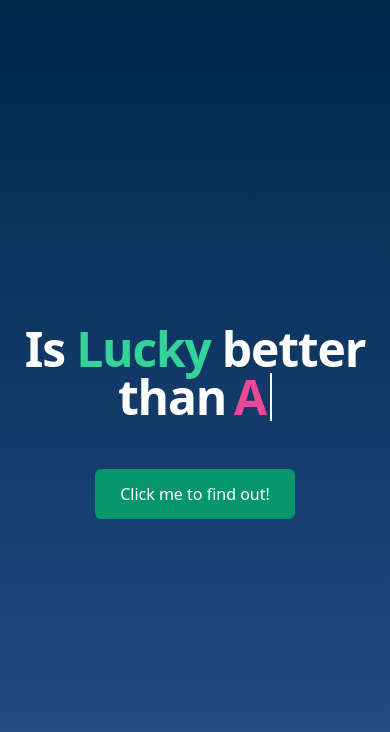
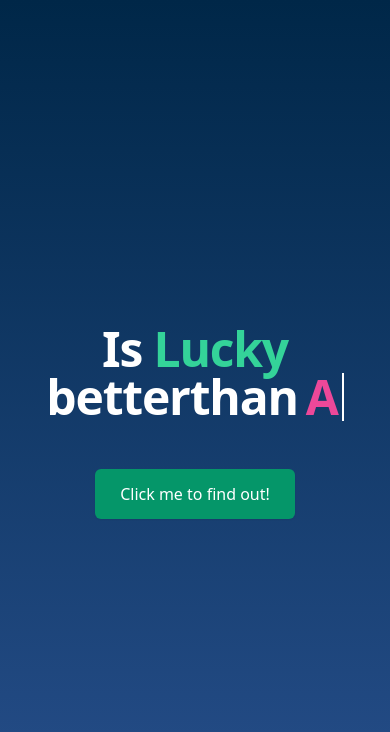
Before and after one commit to stephendolan/is-lucky-better-than, a Vue app: page / in a window 390 px wide. Shown: the top 732 px of the page. Built offline with nearby package versions, Linux system fonts and the light colour scheme.

Commit message:
Fix mobile styling

```diff
--- a/src/App.vue
+++ b/src/App.vue
@@ -4,9 +4,10 @@
       class="pb-12 text-center tracking-tight font-extrabold text-white sm:leading-none text-5xl xl:text-6xl"
     >
       <span class="md:block"
-        >Is <span class="text-green-400">Lucky</span> better than</span
+        >Is <span class="text-green-400">Lucky</span> better</span
       >
-      <span class="ml-2 md:ml-0 text-pink-500">{{ typedTextValue }}</span>
+      <span>than</span>
+      <span class="ml-2 text-pink-500">{{ typedTextValue }}</span>
       <span
         class="cursor inline-block ml-1 bg-white w-0.5"
         :class="{ typing: textIsTyping }"
```
